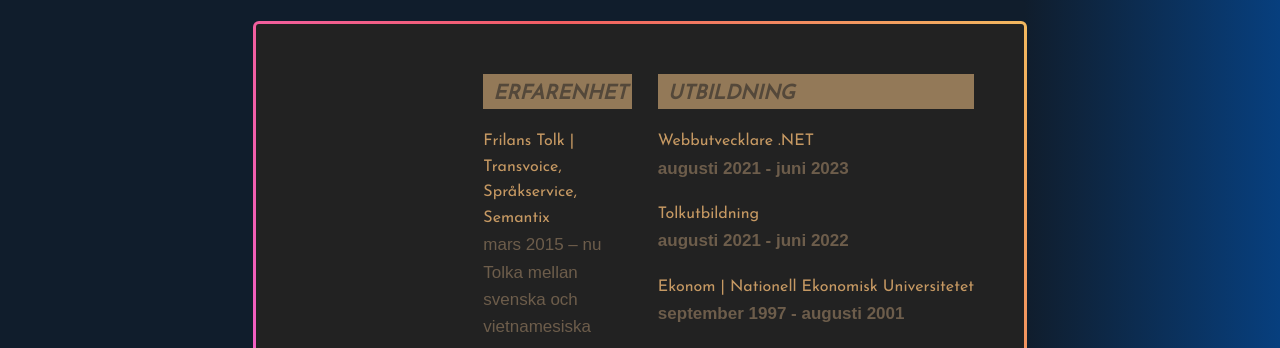
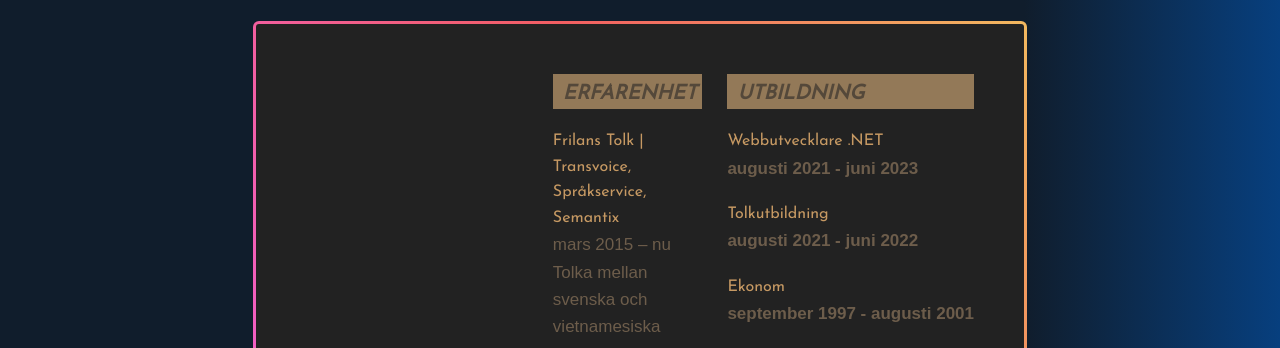
Before and after one commit to MaiLyT/cv, a plain HTML site: page index.html in a window 1280 px wide. Shown: the top 348 px of the page. Drawn offline with Linux system fonts and the light colour scheme; a web font is replaced by a local one.

Commit message:
Update index.html

```diff
--- a/index.html
+++ b/index.html
@@ -72,7 +72,7 @@
             <h4 class="period">augusti 2021 - juni 2022</h4>
 
             <p class="heading-3">
-              Ekonom | Nationell Ekonomisk Universitetet
+              Ekonom
             </p>
             <h4 class="period">september 1997 - augusti 2001</h4>
 
```
